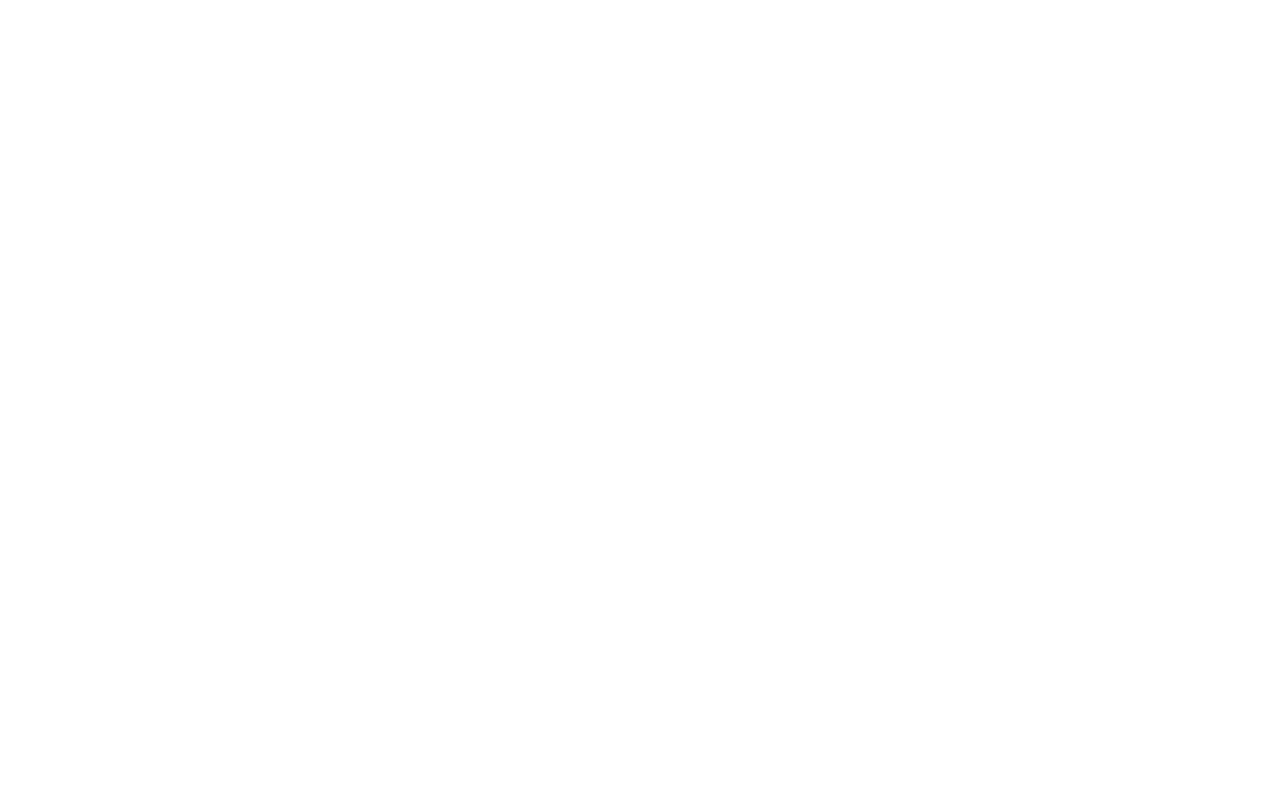
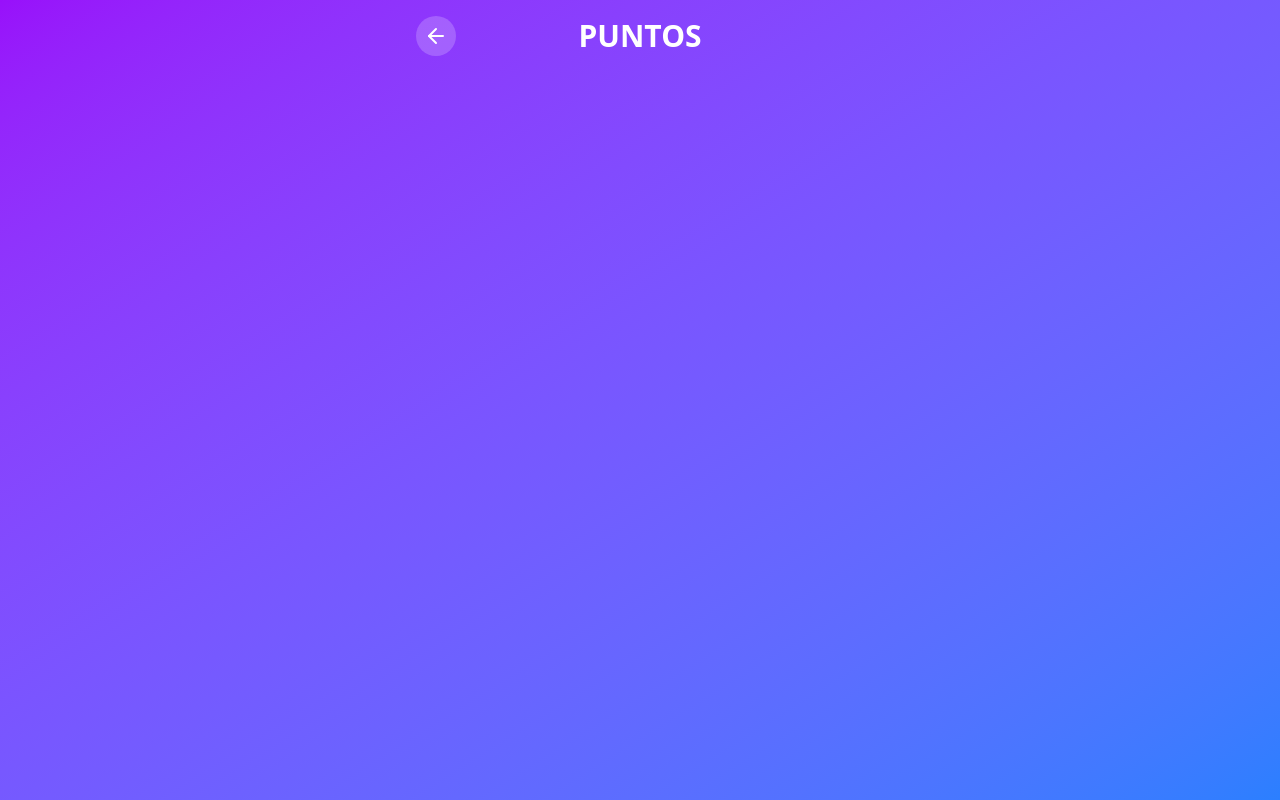
Before and after one commit to AlejoGomezQ/Hybrid_App, a React (Vite) app: page /game-puntos in a window 1280 px wide. Before the commit this address had no page. Built offline with nearby package versions, Linux system fonts and the light colour scheme.

Commit message:
Create a new branch called feature/point and add a new page called Points.jsx

```diff
--- a/src/App.jsx
+++ b/src/App.jsx
@@ -5,6 +5,7 @@
 import GameModesPage from "./pages/GameModes";
 import GamePage from "./pages/Game";
 import HelpPage from "./pages/Help";
+import PointPage from "./pages/Points";
 import LosePopUp from "./pages/PopUp/LoseGame";
 import WinPopUp from "./pages/PopUp/WinGame";
 import ComodinPopUP from "./pages/PopUp/Comodin";
@@ -15,6 +16,7 @@
       <Routes>
         <Route path="/" element={<LoginPage />} />
         <Route path="/help" element={<HelpPage />} /> {/* Ruta del Help*/}
+        <Route path="/game-puntos" element={<PointPage />} /> {/* Ruta de los puntos*/}
         <Route path="/game-modes" element={<GameModesPage />} />
         <Route path="/game/:category" element={<GamePage />} />
         <Route path="/lose-game" element={<LosePopUp />} />
--- /dev/null
+++ b/src/pages/Points.jsx
@@ -0,0 +1,29 @@
+import { useNavigate } from "react-router-dom"
+import { ArrowLeft, Shuffle, Repeat2, View } from "lucide-react"
+
+const PointPage = () => {
+    const navigate = useNavigate()
+
+    const handleClick = () => {
+        navigate("/game/frontend")
+    }
+
+    return (
+        <div className="min-h-screen bg-gradient-to-br from-purple-600 to-blue-500 p-4 font-sans">
+            <div className="max-w-md mx-auto">
+                <div className="flex items-center justify-between mb-6">
+                    <button
+                        onClick={handleClick}
+                        className="p-2 bg-white/20 hover:bg-white/30 rounded-full cursor-pointer transition-colors duration-300"
+                    >
+                        <ArrowLeft className="w-6 h-6 text-white" />
+                    </button>
+                    <h1 className="text-3xl font-bold text-white">PUNTOS</h1>
+                    <div className="w-10"></div> {/* Spacer for alignment */}
+                </div>
+            </div>
+        </div>
+    )
+}
+
+export default PointPage
```
